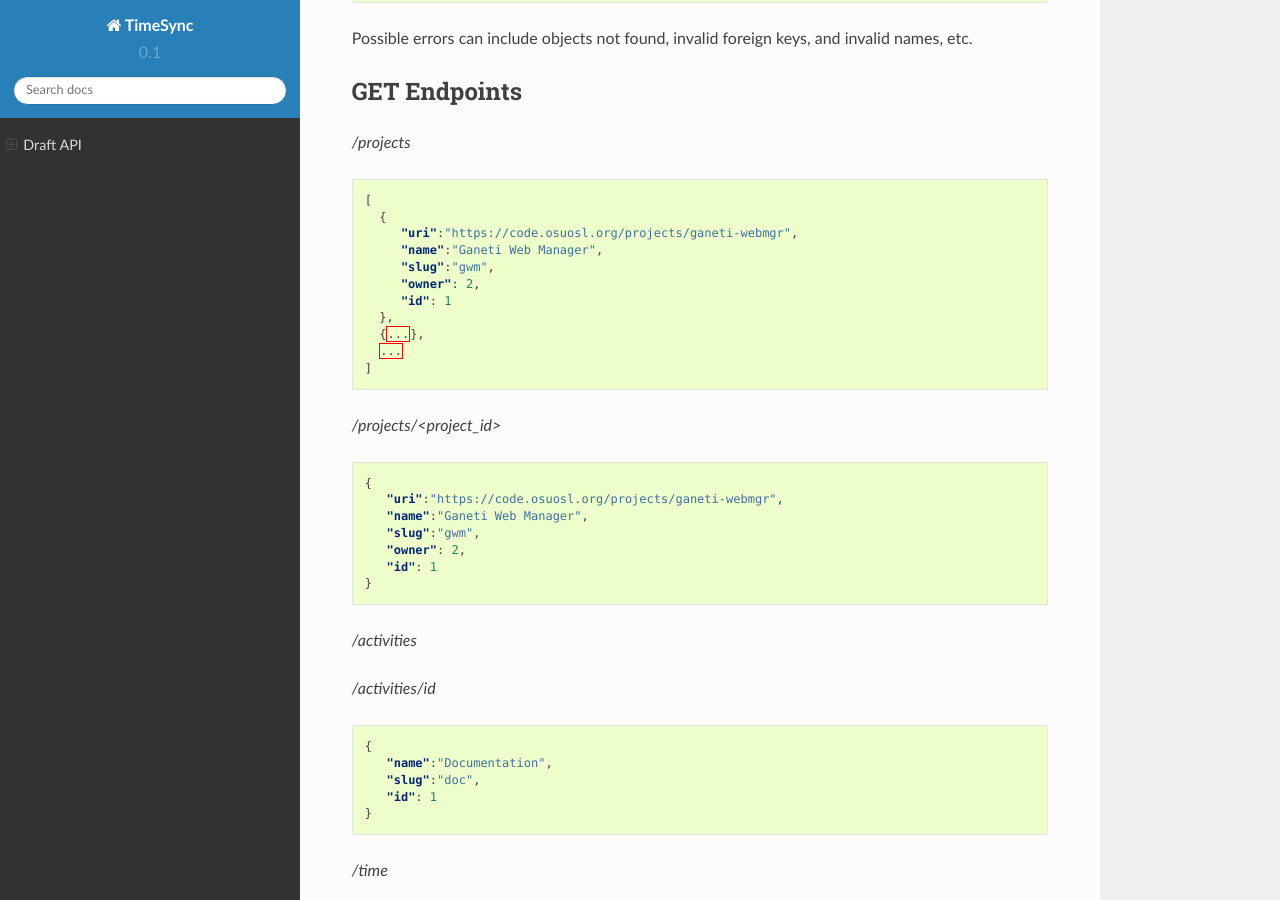
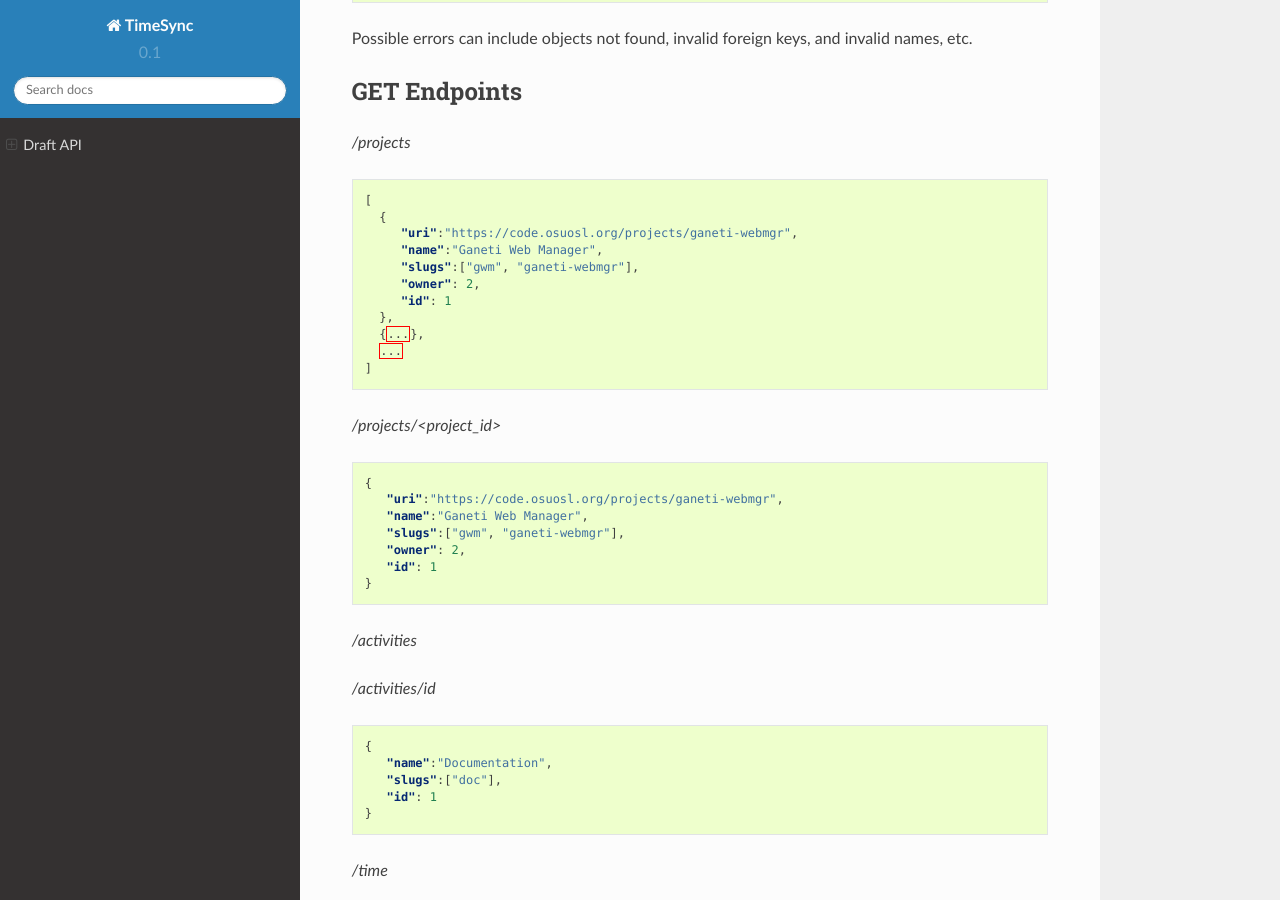
Before and after one commit to osuosl/timesync-node, a Sphinx documentation site: the page built from docs/source/design/draft_api.rst, in a window 1280 px wide and 900 px high, scrolled down 1701 px. Built offline with Sphinx 7.4.7 and the Read the Docs theme 2.0.0, drawn with Linux system fonts in a browser that asks for light colours; some of the changed text lies outside the part shown.

Commit message:
slug -> slugs

```diff
--- a/docs/source/design/draft_api.rst
+++ b/docs/source/design/draft_api.rst
@@ -104,7 +104,7 @@ GET Endpoints
       {
          "uri":"https://code.osuosl.org/projects/ganeti-webmgr",
          "name":"Ganeti Web Manager",
-         "slug":"gwm",
+         "slugs":["gwm", "ganeti-webmgr"],
          "owner": 2,
          "id": 1
       },
@@ -119,7 +119,7 @@ GET Endpoints
     {
        "uri":"https://code.osuosl.org/projects/ganeti-webmgr",
        "name":"Ganeti Web Manager",
-       "slug":"gwm",
+       "slugs":["gwm", "ganeti-webmgr"],
        "owner": 2,
        "id": 1
     }
@@ -130,7 +130,7 @@ GET Endpoints
     [
         {
            "name":"Documentation",
-           "slug":"doc",
+           "slugs":["doc"],
            "id": 1
         },
         {...}
@@ -142,7 +142,7 @@ GET Endpoints
 
     {
        "name":"Documentation",
-       "slug":"doc",
+       "slugs":["doc"],
        "id": 1
     }
 
@@ -196,7 +196,7 @@ To add a new object, POST to */<object name>/add* with a JSON body.
     {
        "uri":"https://code.osuosl.org/projects/ganeti-webmgr",
        "name":"Ganeti Web Manager",
-       "slug":"gwm",
+       "slugs":["gwm", "ganeti-webmgr"],
        "owner": 2,
        "id": 1
     }
@@ -207,7 +207,7 @@ To add a new object, POST to */<object name>/add* with a JSON body.
 
     {
        "name":"Documentation",
-       "slug":"doc",
+       "slugs":["doc"],
        "id": 1
     }
 
@@ -238,7 +238,7 @@ The body only needs to contain the part that is being updated.
 
     {
        "name":"Ganeti Webmgr",
-       "slug":"ganeti-webmgr",
+       "slugs":["ganeti-webmgr"],
     }
 
 */activities/1*
@@ -246,7 +246,7 @@ The body only needs to contain the part that is being updated.
 .. code:: json
 
     {
-       "slug":"docu"
+       "slugs":["doc", docu"]
     }
 
 */time/1*
```
